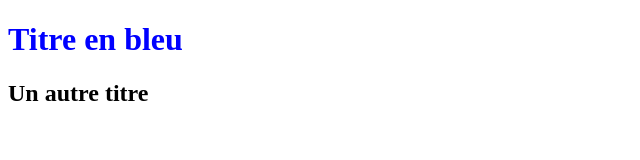
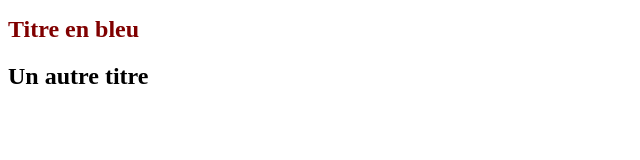
Before and after one commit to JOHN-gif1224/GitLearnProject, a plain HTML site: page index.html in a window 1280 px wide. Shown: the whole page, without its empty margins (0-640 px from the left). Drawn offline with Linux system fonts and the light colour scheme.

Commit message:
Modification légère du style

```diff
--- a/style.css
+++ b/style.css
@@ -1,3 +1,4 @@
 h1 {
-    color: blue
+    color: maroon;
+    font-size: 1.5em;
 }
```
Also changed, not shown: cagnotte.txt.
